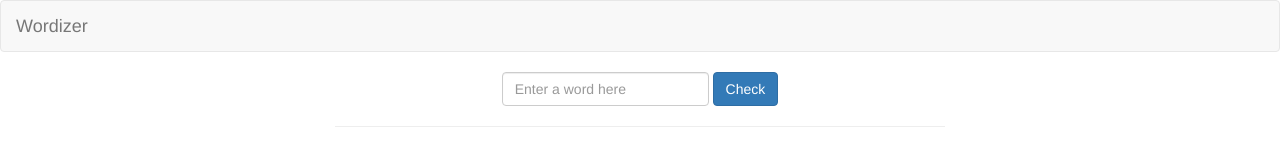
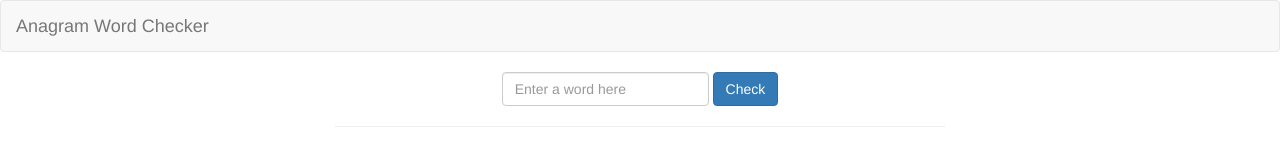
Before and after one commit to groeneman/word-checker, a plain HTML site: page public/index.html in a window 1280 px wide. Drawn offline with nearby package versions, Linux system fonts and the light colour scheme.

Commit message:
Change name

```diff
--- a/public/index.html
+++ b/public/index.html
@@ -7,7 +7,7 @@
         <link rel="stylesheet" href="/style.css">
 
         <title>
-            Wordizer
+            Anagram Word Checker
         </title>
     </head>
 
@@ -16,7 +16,7 @@
           <div class="container-fluid">
             <!-- Brand and toggle get grouped for better mobile display -->
             <div class="navbar-header">
-              <a class="navbar-brand" href="#">Wordizer</a>
+              <a class="navbar-brand" href="#">Anagram Word Checker</a>
             </div><!-- /.navbar-collapse -->
           </div><!-- /.container-fluid -->
         </nav>
```
